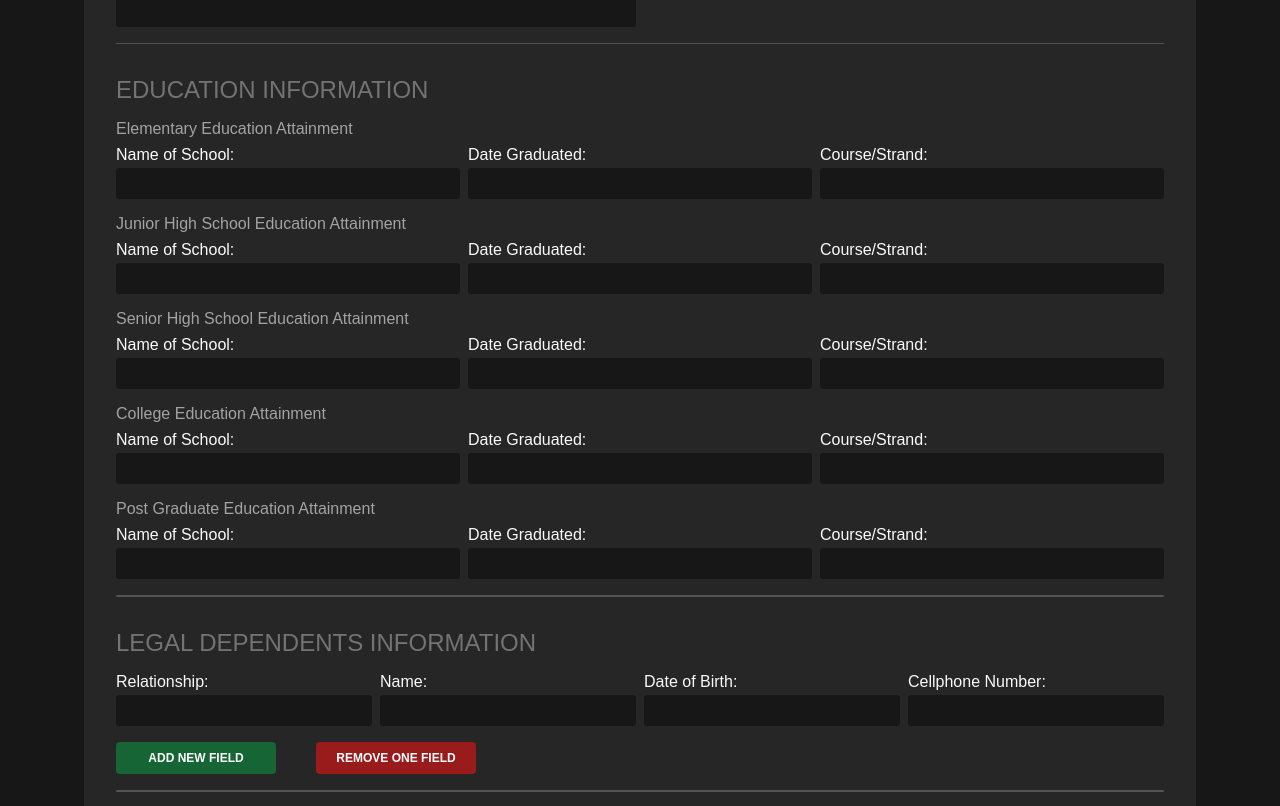
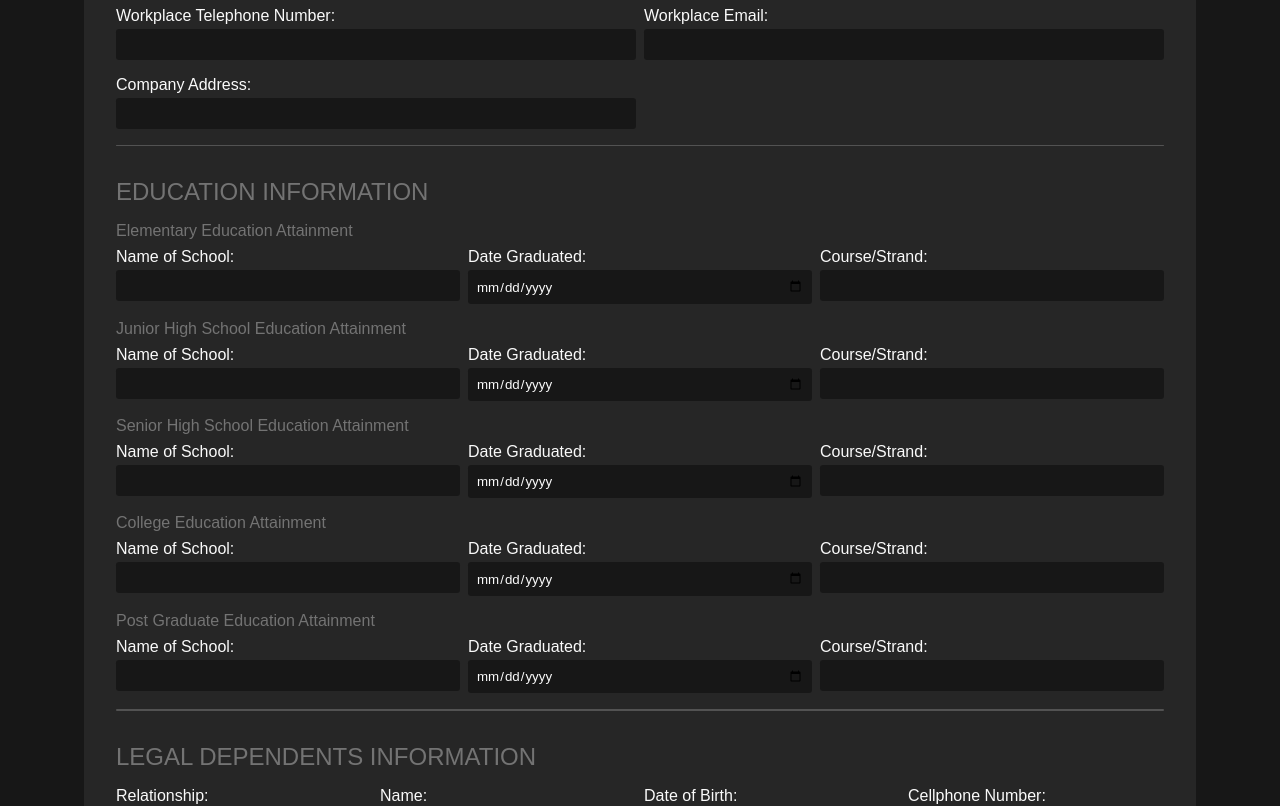
Before and after one commit to leonardporteria/organization-management-system, a React (Vite) app in the folder client/: page /application in a window 1280 px wide. Shown: the part 1140-1946 px from the top of the page. Built offline with nearby package versions, Linux system fonts and the light colour scheme.

Commit message:
setting all data into one object

```diff
--- a/client/src/components/applicationForm/ApplicationForm.jsx
+++ b/client/src/components/applicationForm/ApplicationForm.jsx
@@ -4,7 +4,7 @@ import OrganizationInformation from './subForms/organizationInfo/organizationInf
 import PersonalInformation from './subForms/personalInfo/personalInformation';
 import SponsorInformation from './subForms/sponsorInfo/sponsorInformation';
 import EmployeeInformation from './subForms/employmentInfo/employmentInformation';
-import EducaitonInformation from './subForms/educationInfo/educationInformation';
+import EducationInformation from './subForms/educationInfo/educationInformation';
 import LegalDependentInformation from './subForms/legalDepInfo/legalDependentsInformation';
 import ContactInformation from './subForms/contactInfo/contactInformation';
 
@@ -74,33 +74,47 @@ const ApplicationForm = () => {
       club_president_member_id: '',
     },
     // MULTIVALUES
-    education: [
-      {
+    education: {
+      elementary: {
         education_id: '',
         education_level: '',
         school_name: '',
         date_graduated: '',
         course_strand: '',
       },
-    ],
-    legal_dependents: [
-      {
-        dependent_id: '',
-        dependent_name: '',
-        dependent_date_of_birth: '',
-        dependent_contact_number: '',
-        dependent_relationship: '',
+      junior_hs: {
+        education_id: '',
+        education_level: '',
+        school_name: '',
+        date_graduated: '',
+        course_strand: '',
       },
-    ],
-    contact_person: [
-      {
-        contact_id: '',
-        contact_name: '',
-        contact_cellphone_number: '',
-        contact_address: '',
-        contact_relationship: '',
+      senior_hs: {
+        education_id: '',
+        education_level: '',
+        school_name: '',
+        date_graduated: '',
+        course_strand: '',
       },
-    ],
+      college: {
+        education_id: '',
+        education_level: '',
+        school_name: '',
+        date_graduated: '',
+        course_strand: '',
+      },
+      post_grad: {
+        education_id: '',
+        education_level: '',
+        school_name: '',
+        date_graduated: '',
+        course_strand: '',
+      },
+    },
+
+    legal_dependents: {},
+
+    contact_person: {},
   });
 
   // ORGANIZATION CALLBACK
@@ -129,6 +143,59 @@ const ApplicationForm = () => {
     }));
   });
 
+  // EMPLOYMENT (COMPANY) DETAILS CALLBACK
+  const handleEmploymentInput = useCallback((value) => {
+    setApplicantData((prevData) => ({
+      ...prevData,
+      member_information: {
+        ...prevData.member_information,
+        work_title_or_position: value.work_title_or_position,
+      },
+
+      company: {
+        ...prevData.company,
+        company_name: value.company_name,
+        company_telephone: value.company_telephone,
+        company_email: value.company_email,
+        company_address: value.company_address,
+      },
+    }));
+  });
+
+  // SPONSOR DETAILS CALLBACK
+  const handleSponsorInput = useCallback((value) => {
+    setApplicantData((prevData) => ({
+      ...prevData,
+      member_information: { ...prevData.member_information, ...value },
+    }));
+  });
+
+  // MULTIVALUES
+  // EDUCATION DETAILS CALLBACK
+  const handleEducationInput = useCallback((value) => {
+    setApplicantData((prevData) => ({
+      ...prevData,
+      education: { ...prevData.education, ...value },
+    }));
+  });
+
+  // LEGAL DEPENDENTS DETAILS CALLBACK
+  const handleDependentInput = useCallback((value) => {
+    setApplicantData((prevData) => ({
+      ...prevData,
+      legal_dependents: { ...prevData.legal_dependents, ...value },
+    }));
+  });
+
+  // CONTACT DETAILS CALLBACK
+  const handleContactInput = useCallback((value) => {
+    setApplicantData((prevData) => ({
+      ...prevData,
+      contact_person: { ...prevData.contact_person, ...value },
+    }));
+  });
+
+  // ON SUBMIT
   const handleFormSubmit = () => {
     console.log('submit');
 
@@ -147,11 +214,11 @@ const ApplicationForm = () => {
       <div className='Form'>
         <OrganizationInformation onInputChange={handleOrganizationInput} />
         <PersonalInformation onInputChange={handlePersonalInput} />
-        <EmployeeInformation />
-        <EducaitonInformation />
-        <LegalDependentInformation />
-        <ContactInformation />
-        <SponsorInformation />
+        <EmployeeInformation onInputChange={handleEmploymentInput} />
+        <EducationInformation onInputChange={handleEducationInput} />
+        <LegalDependentInformation onInputChange={handleDependentInput} />
+        <ContactInformation onInputChange={handleContactInput} />
+        <SponsorInformation onInputChange={handleSponsorInput} />
 
         <div className='Form__button' onClick={handleFormSubmit}>
           <h1 className='Form__button__submit'>SUBMIT APPLICAITON</h1>
--- a/client/src/components/applicationForm/subForms/contactInfo/contactInformation.jsx
+++ b/client/src/components/applicationForm/subForms/contactInfo/contactInformation.jsx
@@ -1,31 +1,51 @@
-import { useState } from 'react';
+import { useState, useEffect } from 'react';
 
 import './contactInformation.scss';
 
-const ContactInEmergencyForm = () => {
+const ContactInEmergencyForm = ({ index, handleContactData }) => {
   return (
     <div className='Form__Contact__container'>
       <label>
         <p>Relationship:</p>
-        <input type='text' />
+        <input
+          type='text'
+          onBlur={(e) => {
+            handleContactData(e, index, 'contact_relationship');
+          }}
+        />
       </label>
       <label>
         <p>Name:</p>
-        <input type='text' />
+        <input
+          type='text'
+          onBlur={(e) => {
+            handleContactData(e, index, 'contact_name');
+          }}
+        />
       </label>
       <label>
         <p>Address:</p>
-        <input type='text' />
+        <input
+          type='text'
+          onBlur={(e) => {
+            handleContactData(e, index, 'contact_address');
+          }}
+        />
       </label>
       <label>
         <p>Cellphone Number:</p>
-        <input type='text' />
+        <input
+          type='text'
+          onBlur={(e) => {
+            handleContactData(e, index, 'contact_cellphone_number');
+          }}
+        />
       </label>
     </div>
   );
 };
 
-const ContactInformation = () => {
+const ContactInformation = ({ onInputChange }) => {
   const [contactCounter, setContactCounter] = useState(2);
 
   const incrementNumber = () => {
@@ -37,6 +57,23 @@ const ContactInformation = () => {
     setContactCounter((contactCounter) => contactCounter - 1);
   };
 
+  const [contactData, setContactData] = useState({});
+
+  const handleContactData = (event, index, name) => {
+    setContactData((prevContactData) => ({
+      ...prevContactData,
+      [index]: {
+        ...prevContactData[index],
+        [name]: event.target.value,
+      },
+    }));
+  };
+
+  useEffect(() => {
+    //console.log(contactData);
+    onInputChange(contactData);
+  }, [contactData]);
+
   return (
     <div className='Form__Contact'>
       {/* CONTACT PERSON DETAILS */}
@@ -46,7 +83,11 @@ const ContactInformation = () => {
 
       {contactCounter > 0 &&
         Array.from({ length: contactCounter }).map((_, index) => (
-          <ContactInEmergencyForm key={index} />
+          <ContactInEmergencyForm
+            index={index}
+            key={index}
+            handleContactData={handleContactData}
+          />
         ))}
 
       <div className='Form__Contact__btn'>
--- a/client/src/components/applicationForm/subForms/educationInfo/educationInformation.jsx
+++ b/client/src/components/applicationForm/subForms/educationInfo/educationInformation.jsx
@@ -1,6 +1,61 @@
+import { useState, useEffect } from 'react';
+
 import './educationInformation.scss';
 
-const EducaitonInformation = () => {
+const EducationInformation = ({ onInputChange }) => {
+  const [educationData, setEducationData] = useState({
+    elementary: {
+      education_id: '',
+      education_level: '',
+      school_name: '',
+      date_graduated: '',
+      course_strand: '',
+    },
+    junior_hs: {
+      education_id: '',
+      education_level: '',
+      school_name: '',
+      date_graduated: '',
+      course_strand: '',
+    },
+    senior_hs: {
+      education_id: '',
+      education_level: '',
+      school_name: '',
+      date_graduated: '',
+      course_strand: '',
+    },
+    college: {
+      education_id: '',
+      education_level: '',
+      school_name: '',
+      date_graduated: '',
+      course_strand: '',
+    },
+    post_grad: {
+      education_id: '',
+      education_level: '',
+      school_name: '',
+      date_graduated: '',
+      course_strand: '',
+    },
+  });
+
+  const handleEducationData = (event, level, name) => {
+    setEducationData((prevEducationData) => ({
+      ...prevEducationData,
+      [level]: {
+        ...prevEducationData[level],
+        [name]: event.target.value,
+      },
+    }));
+  };
+
+  useEffect(() => {
+    // console.log(educationData);
+    onInputChange(educationData);
+  }, [educationData]);
+
   return (
     <div className='Form__Education'>
       {/* EMPLOYMENT DETAILS */}
@@ -10,15 +65,30 @@ const EducaitonInformation = () => {
         <h1>Elementary Education Attainment</h1>
         <label>
           <p>Name of School:</p>
-          <input type='text' />
+          <input
+            type='text'
+            onBlur={(e) => {
+              handleEducationData(e, 'elementary', 'school_name');
+            }}
+          />
         </label>
         <label>
           <p>Date Graduated:</p>
-          <input type='text' />
+          <input
+            type='date'
+            onBlur={(e) => {
+              handleEducationData(e, 'elementary', 'date_graduated');
+            }}
+          />
         </label>
         <label>
           <p>Course/Strand:</p>
-          <input type='text' />
+          <input
+            type='text'
+            onBlur={(e) => {
+              handleEducationData(e, 'elementary', 'course_strand');
+            }}
+          />
         </label>
       </div>
 
@@ -26,15 +96,30 @@ const EducaitonInformation = () => {
         <h1>Junior High School Education Attainment</h1>
         <label>
           <p>Name of School:</p>
-          <input type='text' />
+          <input
+            type='text'
+            onBlur={(e) => {
+              handleEducationData(e, 'junior_hs', 'school_name');
+            }}
+          />
         </label>
         <label>
           <p>Date Graduated:</p>
-          <input type='text' />
+          <input
+            type='date'
+            onBlur={(e) => {
+              handleEducationData(e, 'junior_hs', 'date_graduated');
+            }}
+          />
         </label>
         <label>
           <p>Course/Strand:</p>
-          <input type='text' />
+          <input
+            type='text'
+            onBlur={(e) => {
+              handleEducationData(e, 'junior_hs', 'course_strand');
+            }}
+          />
         </label>
       </div>
 
@@ -42,15 +127,30 @@ const EducaitonInformation = () => {
         <h1>Senior High School Education Attainment</h1>
         <label>
           <p>Name of School:</p>
-          <input type='text' />
+          <input
+            type='text'
+            onBlur={(e) => {
+              handleEducationData(e, 'senior_hs', 'school_name');
+            }}
+          />
         </label>
         <label>
           <p>Date Graduated:</p>
-          <input type='text' />
+          <input
+            type='date'
+            onBlur={(e) => {
+              handleEducationData(e, 'senior_hs', 'date_graduated');
+            }}
+          />
         </label>
         <label>
           <p>Course/Strand:</p>
-          <input type='text' />
+          <input
+            type='text'
+            onBlur={(e) => {
+              handleEducationData(e, 'senior_hs', 'course_strand');
+            }}
+          />
         </label>
       </div>
 
@@ -58,15 +158,30 @@ const EducaitonInformation = () => {
         <h1>College Education Attainment</h1>
         <label>
           <p>Name of School:</p>
-          <input type='text' />
+          <input
+            type='text'
+            onBlur={(e) => {
+              handleEducationData(e, 'college', 'school_name');
+            }}
+          />
         </label>
         <label>
           <p>Date Graduated:</p>
-          <input type='text' />
+          <input
+            type='date'
+            onBlur={(e) => {
+              handleEducationData(e, 'college', 'date_graduated');
+            }}
+          />
         </label>
         <label>
           <p>Course/Strand:</p>
-          <input type='text' />
+          <input
+            type='text'
+            onBlur={(e) => {
+              handleEducationData(e, 'college', 'course_strand');
+            }}
+          />
         </label>
       </div>
 
@@ -74,15 +189,30 @@ const EducaitonInformation = () => {
         <h1>Post Graduate Education Attainment</h1>
         <label>
           <p>Name of School:</p>
-          <input type='text' />
+          <input
+            type='text'
+            onBlur={(e) => {
+              handleEducationData(e, 'post_grad', 'school_name');
+            }}
+          />
         </label>
         <label>
           <p>Date Graduated:</p>
-          <input type='text' />
+          <input
+            type='date'
+            onBlur={(e) => {
+              handleEducationData(e, 'post_grad', 'date_graduated');
+            }}
+          />
         </label>
         <label>
           <p>Course/Strand:</p>
-          <input type='text' />
+          <input
+            type='text'
+            onBlur={(e) => {
+              handleEducationData(e, 'post_grad', 'course_strand');
+            }}
+          />
         </label>
       </div>
 
@@ -91,4 +221,4 @@ const EducaitonInformation = () => {
   );
 };
 
-export default EducaitonInformation;
+export default EducationInformation;
--- a/client/src/components/applicationForm/subForms/educationInfo/educationInformation.scss
+++ b/client/src/components/applicationForm/subForms/educationInfo/educationInformation.scss
@@ -19,7 +19,7 @@
       grid-column: 1/4;
       font-size: 1rem;
       font-weight: 500;
-      color: $neutral-400;
+      color: $neutral-500;
     }
     > label {
       display: flex;
--- a/client/src/components/applicationForm/subForms/employmentInfo/employmentInformation.jsx
+++ b/client/src/components/applicationForm/subForms/employmentInfo/employmentInformation.jsx
@@ -1,6 +1,28 @@
+import { useState, useEffect } from 'react';
+
 import './employmentInformation.scss';
 
-const EmployeeInformation = () => {
+const EmployeeInformation = ({ onInputChange }) => {
+  const [employmentData, setEmploymentData] = useState({
+    work_title_or_position: '',
+    company_name: '',
+    company_telephone: '',
+    company_email: '',
+    company_address: '',
+  });
+
+  const handleEmploymentData = (event, name) => {
+    setEmploymentData((prevEmploymentData) => ({
+      ...prevEmploymentData,
+      [name]: event.target.value,
+    }));
+  };
+
+  useEffect(() => {
+    // console.log(employmentData);
+    onInputChange(employmentData);
+  }, [employmentData]);
+
   return (
     <div className='Form__Employment'>
       {/* EMPLOYMENT DETAILS */}
@@ -10,29 +32,54 @@ const EmployeeInformation = () => {
       <div className='Form__Employment__container'>
         <label>
           <p>Name of Office:</p>
-          <input type='text' />
+          <input
+            type='text'
+            onBlur={(e) => {
+              handleEmploymentData(e, 'company_name');
+            }}
+          />
         </label>
         <label>
           <p>Title and Position:</p>
-          <input type='text' />
+          <input
+            type='text'
+            onBlur={(e) => {
+              handleEmploymentData(e, 'work_title_or_position');
+            }}
+          />
         </label>
       </div>
 
       <div className='Form__Employment__container'>
         <label>
           <p>Workplace Telephone Number:</p>
-          <input type='text' />
+          <input
+            type='text'
+            onBlur={(e) => {
+              handleEmploymentData(e, 'company_telephone');
+            }}
+          />
         </label>
         <label>
           <p>Workplace Email:</p>
-          <input type='text' />
+          <input
+            type='text'
+            onBlur={(e) => {
+              handleEmploymentData(e, 'company_email');
+            }}
+          />
         </label>
       </div>
 
       <div className='Form__Employment__container'>
         <label>
           <p>Company Address:</p>
-          <input type='text' />
+          <input
+            type='text'
+            onBlur={(e) => {
+              handleEmploymentData(e, 'company_address');
+            }}
+          />
         </label>
       </div>
 
--- a/client/src/components/applicationForm/subForms/legalDepInfo/legalDependentsInformation.jsx
+++ b/client/src/components/applicationForm/subForms/legalDepInfo/legalDependentsInformation.jsx
@@ -1,30 +1,51 @@
-import { useState } from 'react';
+import { useState, useEffect } from 'react';
+
 import './legalDependentsInformation.scss';
 
-const LegalDependentForm = () => {
+const LegalDependentForm = ({ index, handleDependentData }) => {
   return (
     <div className='Form__Dependent__container'>
       <label>
         <p>Relationship:</p>
-        <input type='text' />
+        <input
+          type='text'
+          onBlur={(e) => {
+            handleDependentData(e, index, 'dependent_relationship');
+          }}
+        />
       </label>
       <label>
         <p>Name:</p>
-        <input type='text' />
+        <input
+          type='text'
+          onBlur={(e) => {
+            handleDependentData(e, index, 'dependent_name');
+          }}
+        />
       </label>
       <label>
         <p>Date of Birth:</p>
-        <input type='text' />
+        <input
+          type='date'
+          onBlur={(e) => {
+            handleDependentData(e, index, 'dependent_date_of_birth');
+          }}
+        />
       </label>
       <label>
         <p>Cellphone Number:</p>
-        <input type='text' />
+        <input
+          type='text'
+          onBlur={(e) => {
+            handleDependentData(e, index, 'dependent_contact_number');
+          }}
+        />
       </label>
     </div>
   );
 };
 
-const LegalDependentInformation = () => {
+const LegalDependentInformation = ({ onInputChange }) => {
   const [dependentCounter, setDependentCounter] = useState(1);
 
   const incrementNumber = () => {
@@ -35,6 +56,23 @@ const LegalDependentInformation = () => {
     setDependentCounter((dependentCounter) => dependentCounter - 1);
   };
 
+  const [dependentData, setDependentData] = useState({});
+
+  const handleDependentData = (event, index, name) => {
+    setDependentData((prevDependentData) => ({
+      ...prevDependentData,
+      [index]: {
+        ...prevDependentData[index],
+        [name]: event.target.value,
+      },
+    }));
+  };
+
+  useEffect(() => {
+    //console.log(dependentData);
+    onInputChange(dependentData);
+  }, [dependentData]);
+
   return (
     <div className='Form__Dependent'>
       {/* LEGAL DEPENDENTS DETAILS */}
@@ -43,7 +81,11 @@ const LegalDependentInformation = () => {
 
       {dependentCounter > 0 &&
         Array.from({ length: dependentCounter }).map((_, index) => (
-          <LegalDependentForm key={index} />
+          <LegalDependentForm
+            index={index}
+            key={index}
+            handleDependentData={handleDependentData}
+          />
         ))}
 
       <div className='Form__Dependent__btn'>
--- a/client/src/components/applicationForm/subForms/organizationInfo/organizationInformation.jsx
+++ b/client/src/components/applicationForm/subForms/organizationInfo/organizationInformation.jsx
@@ -11,14 +11,14 @@ const OrganizationInformation = ({ onInputChange }) => {
   });
 
   const handleClubData = (event, name) => {
-    setClubData((prevClub) => ({
-      ...prevClub,
+    setClubData((prevClubData) => ({
+      ...prevClubData,
       [name]: event.target.value,
     }));
   };
 
   useEffect(() => {
-    console.log(clubData);
+    // console.log(clubData);
     onInputChange(clubData);
   }, [clubData]);
 
--- a/client/src/components/applicationForm/subForms/personalInfo/personalInformation.jsx
+++ b/client/src/components/applicationForm/subForms/personalInfo/personalInformation.jsx
@@ -31,12 +31,6 @@ const PersonalInformation = ({ onInputChange }) => {
     telephone_number: '',
     cellphone_number: '',
     email: '',
-    house_number: '',
-    street: '',
-    barangay: '',
-    city: '',
-    province: '',
-    zip_code: '',
   });
 
   const handlePersonalData = (event, name) => {
@@ -47,7 +41,7 @@ const PersonalInformation = ({ onInputChange }) => {
   };
 
   useEffect(() => {
-    console.log(personalData);
+    // console.log(personalData);
     onInputChange(personalData);
   }, [personalData]);
 
@@ -56,6 +50,7 @@ const PersonalInformation = ({ onInputChange }) => {
       {/* PERSONAL DETAILS */}
       <h1 className='Form__Personal__title'>PERSONAL INFORMATION</h1>
 
+      <h1 className='Form__Personal__title_c'>Name</h1>
       <div className='Form__Personal__name'>
         <label>
           <p>Last Name:</p>
@@ -95,6 +90,7 @@ const PersonalInformation = ({ onInputChange }) => {
         </label>
       </div>
 
+      <h1 className='Form__Personal__title_c'>Biographical Data</h1>
       <div className='Form__Personal__details'>
         <label>
           <p>Place of Birth:</p>
@@ -186,7 +182,7 @@ const PersonalInformation = ({ onInputChange }) => {
       </div>
 
       {/* CONTACT DETAILS */}
-      <h1 className='Form__Personal__title_c'>CONTACT INFORMATION</h1>
+      <h1 className='Form__Personal__title_c'>Contact Information</h1>
       <div className='Form__Personal__contact'>
         <label>
           <p>Cellphone Number:</p>
@@ -209,7 +205,7 @@ const PersonalInformation = ({ onInputChange }) => {
         <label>
           <p>Email:</p>
           <input
-            type='text'
+            type='email'
             onBlur={(e) => {
               handlePersonalData(e, 'email');
             }}
@@ -217,6 +213,7 @@ const PersonalInformation = ({ onInputChange }) => {
         </label>
       </div>
 
+      <h1 className='Form__Personal__title_c'>Address</h1>
       <div className='Form__Personal__contact'>
         <label>
           <p>House Number:</p>
--- a/client/src/components/applicationForm/subForms/sponsorInfo/sponsorInformation.jsx
+++ b/client/src/components/applicationForm/subForms/sponsorInfo/sponsorInformation.jsx
@@ -1,6 +1,25 @@
+import { useState, useEffect } from 'react';
+
 import './sponsorInformation.scss';
 
-const SponsorInformation = () => {
+const SponsorInformation = ({ onInputChange }) => {
+  const [sponsorData, setSponsordata] = useState({
+    sponsor_name: '',
+    sponsor_membership_id: '',
+  });
+
+  const handleSponsorData = (event, name) => {
+    setSponsordata((prevSponsorData) => ({
+      ...prevSponsorData,
+      [name]: event.target.value,
+    }));
+  };
+
+  useEffect(() => {
+    // console.log(sponsorData);
+    onInputChange(sponsorData);
+  }, [sponsorData]);
+
   return (
     <div className='Form__Sponsor'>
       {/* SPONSOR DETAILS */}
@@ -9,11 +28,21 @@ const SponsorInformation = () => {
       <div className='Form__Sponsor__container'>
         <label>
           <p>Sponsor Name:</p>
-          <input type='text' />
+          <input
+            type='text'
+            onBlur={(e) => {
+              handleSponsorData(e, 'sponsor_name');
+            }}
+          />
         </label>
         <label>
           <p>Membership Number:</p>
-          <input type='text' />
+          <input
+            type='text'
+            onBlur={(e) => {
+              handleSponsorData(e, 'sponsor_membership_id');
+            }}
+          />
         </label>
       </div>
 
```
